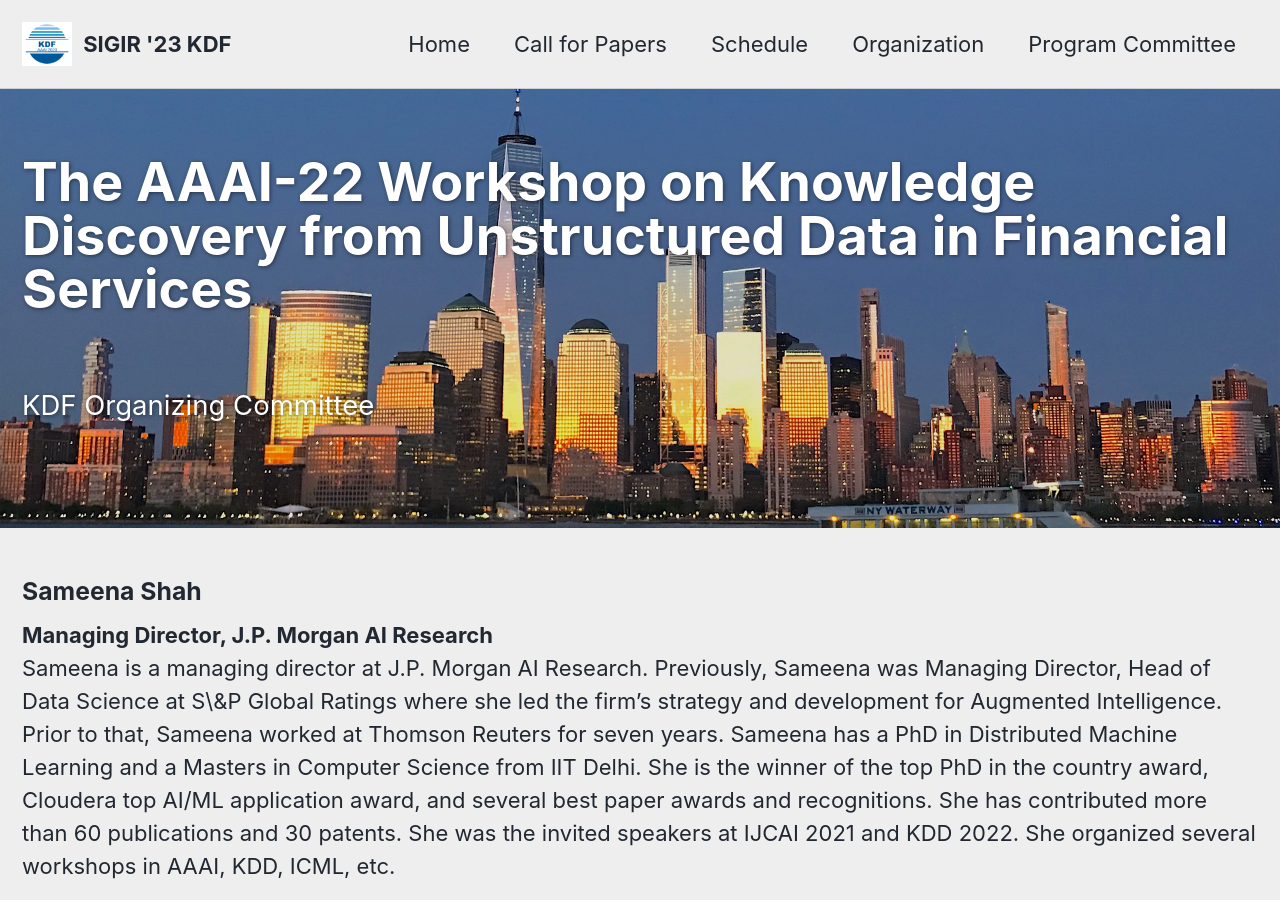
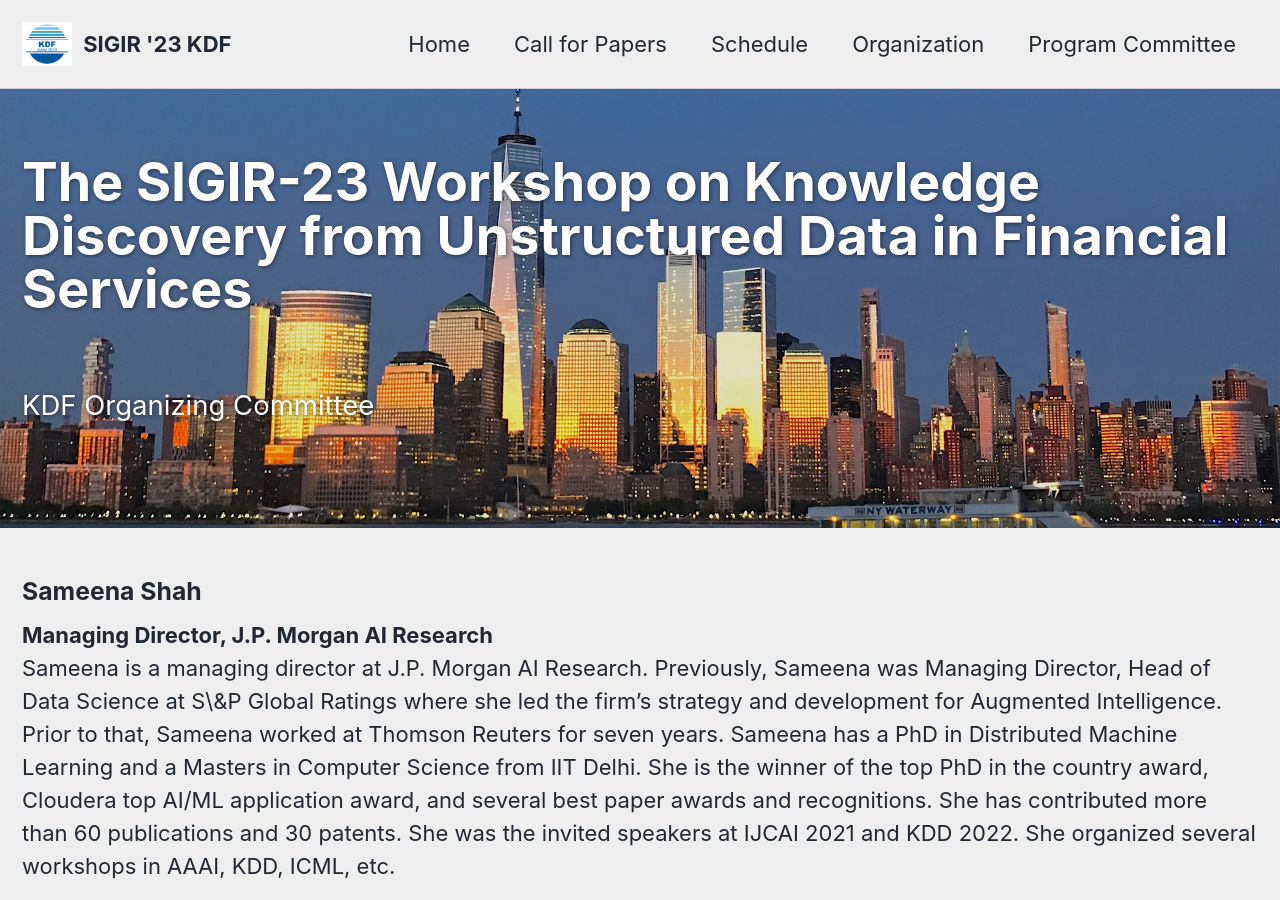
Before and after one commit to kdf-workshop/kdf23, a Jekyll site: the page built from _pages/organizers.md, in a window 1280 px wide and 900 px high. Built offline with Jekyll 4.4.1, drawn with Linux system fonts in a browser that asks for light colours; cached includes are drawn as plain includes.

Commit message:
Update organizers.md

```diff
--- a/_pages/organizers.md
+++ b/_pages/organizers.md
@@ -1,5 +1,5 @@
 ---
-title: "The AAAI-22 Workshop on Knowledge Discovery from Unstructured Data in Financial Services"
+title: "The SIGIR-23 Workshop on Knowledge Discovery from Unstructured Data in Financial Services"
 layout: splash
 permalink: /organizers
 header:
```
